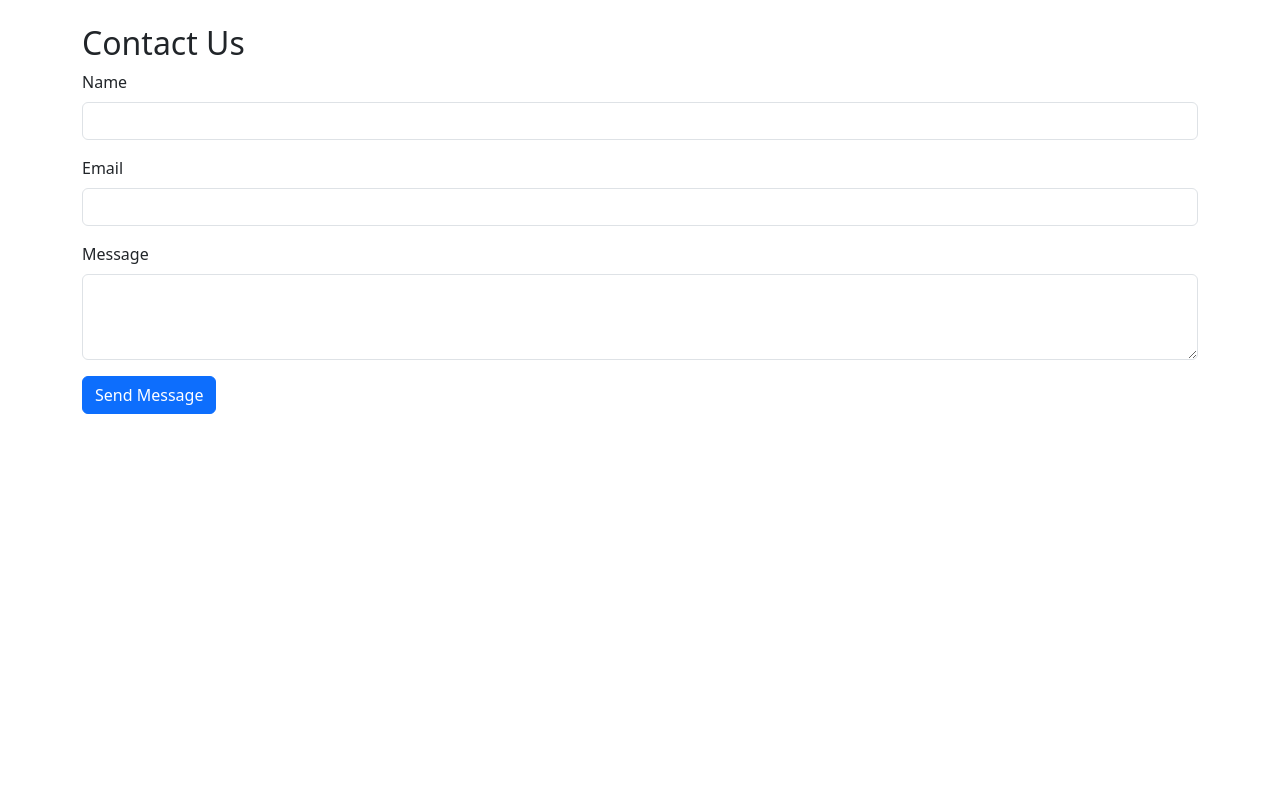
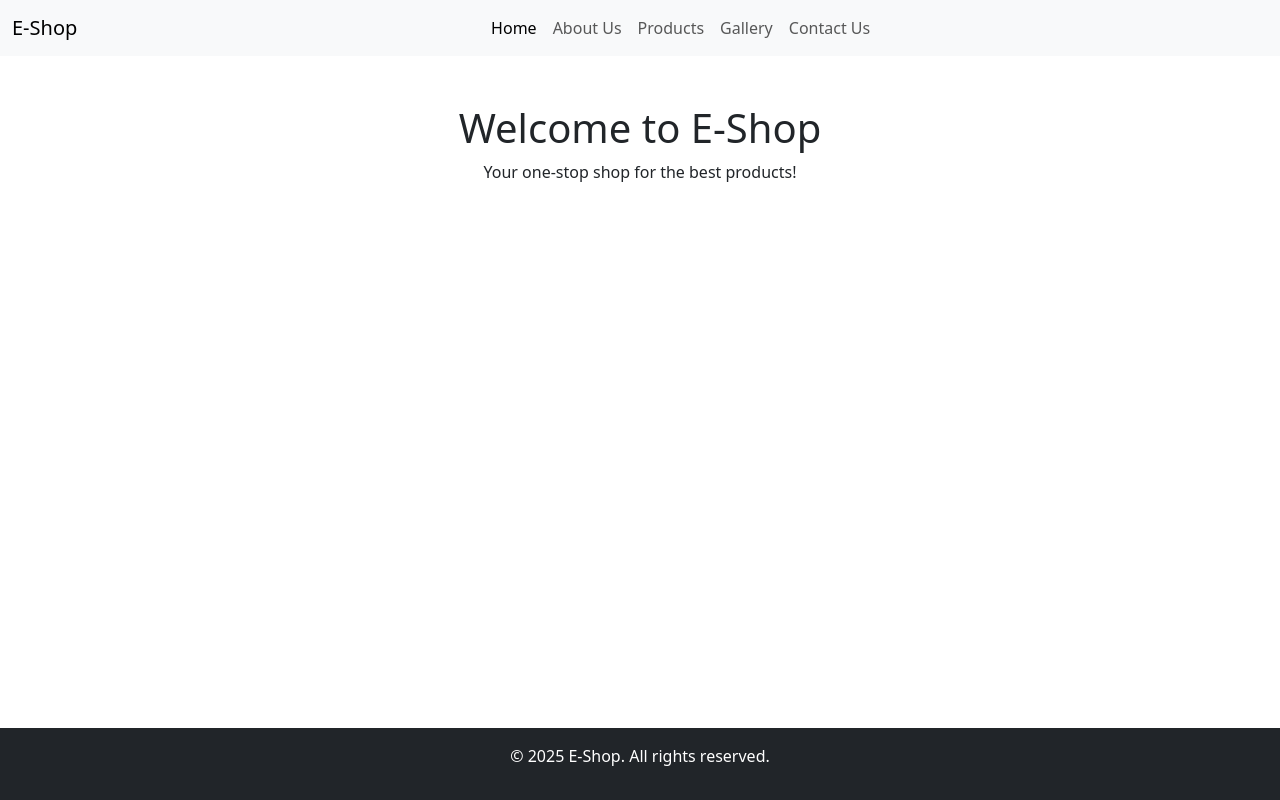
Before and after one commit to shivani111-ux/website, a plain HTML site: page updated website/contact.html in a window 1280 px wide. Drawn offline with nearby package versions, Linux system fonts and the light colour scheme; files that its build step writes are made by us from their sources.

Commit message:
Update contact.html

```diff
--- a/updated website/contact.html
+++ b/updated website/contact.html
@@ -3,35 +3,52 @@
 <head>
     <meta charset="UTF-8">
     <meta name="viewport" content="width=device-width, initial-scale=1.0">
-    <title>Contact Us - E-Shop</title>
-    <link rel="stylesheet" href="styles.css">
+    <title>Home - E-Shop</title>
     <link rel="stylesheet" href="https://cdn.jsdelivr.net/npm/bootstrap@5.3.0/dist/css/bootstrap.min.css">
+    <style>
+        html, body {
+            height: 100%;
+            display: flex;
+            flex-direction: column;
+        }
+        .content {
+            flex: 1;
+        }
+    </style>
 </head>
 <body>
 
-    <div id="navbar-container"></div>
+<!-- Navbar -->
+<nav class="navbar navbar-expand-lg navbar-light bg-light">
+    <div class="container-fluid">
+        <a class="navbar-brand" href="index.html">E-Shop</a>
+        <button class="navbar-toggler" type="button" data-bs-toggle="collapse" data-bs-target="#navbarNav" aria-controls="navbarNav" aria-expanded="false" aria-label="Toggle navigation">
+            <span class="navbar-toggler-icon"></span>
+        </button>
+        <div class="collapse navbar-collapse justify-content-center" id="navbarNav">
+            <ul class="navbar-nav">
+                <li class="nav-item"><a class="nav-link active" href="index.html">Home</a></li>
+                <li class="nav-item"><a class="nav-link" href="about.html">About Us</a></li>
+                <li class="nav-item"><a class="nav-link" href="products.html">Products</a></li>
+                <li class="nav-item"><a class="nav-link" href="gallery.html">Gallery</a></li>
+                <li class="nav-item"><a class="nav-link" href="contact.html">Contact Us</a></li>
+            </ul>
+        </div>
+    </div>
+</nav>
 
-    <div class="container mt-4">
-        <h2>Contact Us</h2>
-        <form>
-            <div class="mb-3">
-                <label for="name" class="form-label">Name</label>
-                <input type="text" class="form-control" id="name" required>
-            </div>
-            <div class="mb-3">
-                <label for="email" class="form-label">Email</label>
-                <input type="email" class="form-control" id="email" required>
-            </div>
-            <div class="mb-3">
-                <label for="message" class="form-label">Message</label>
-                <textarea class="form-control" id="message" rows="3" required></textarea>
-            </div>
-            <button type="submit" class="btn btn-primary">Send Message</button>
-        </form>
-    </div>
+<!-- Content -->
+<div class="container text-center mt-5 content">
+    <h1>Welcome to E-Shop</h1>
+    <p>Your one-stop shop for the best products!</p>
+</div>
 
-    <div id="footer-container"></div>
+<!-- Footer -->
+<footer class="bg-dark text-white text-center py-3 mt-auto">
+    <p>&copy; 2025 E-Shop. All rights reserved.</p>
+</footer>
 
-    <script src="script.js"></script>
+<script src="https://cdn.jsdelivr.net/npm/bootstrap@5.3.0/dist/js/bootstrap.bundle.min.js"></script>
+
 </body>
 </html>
```
